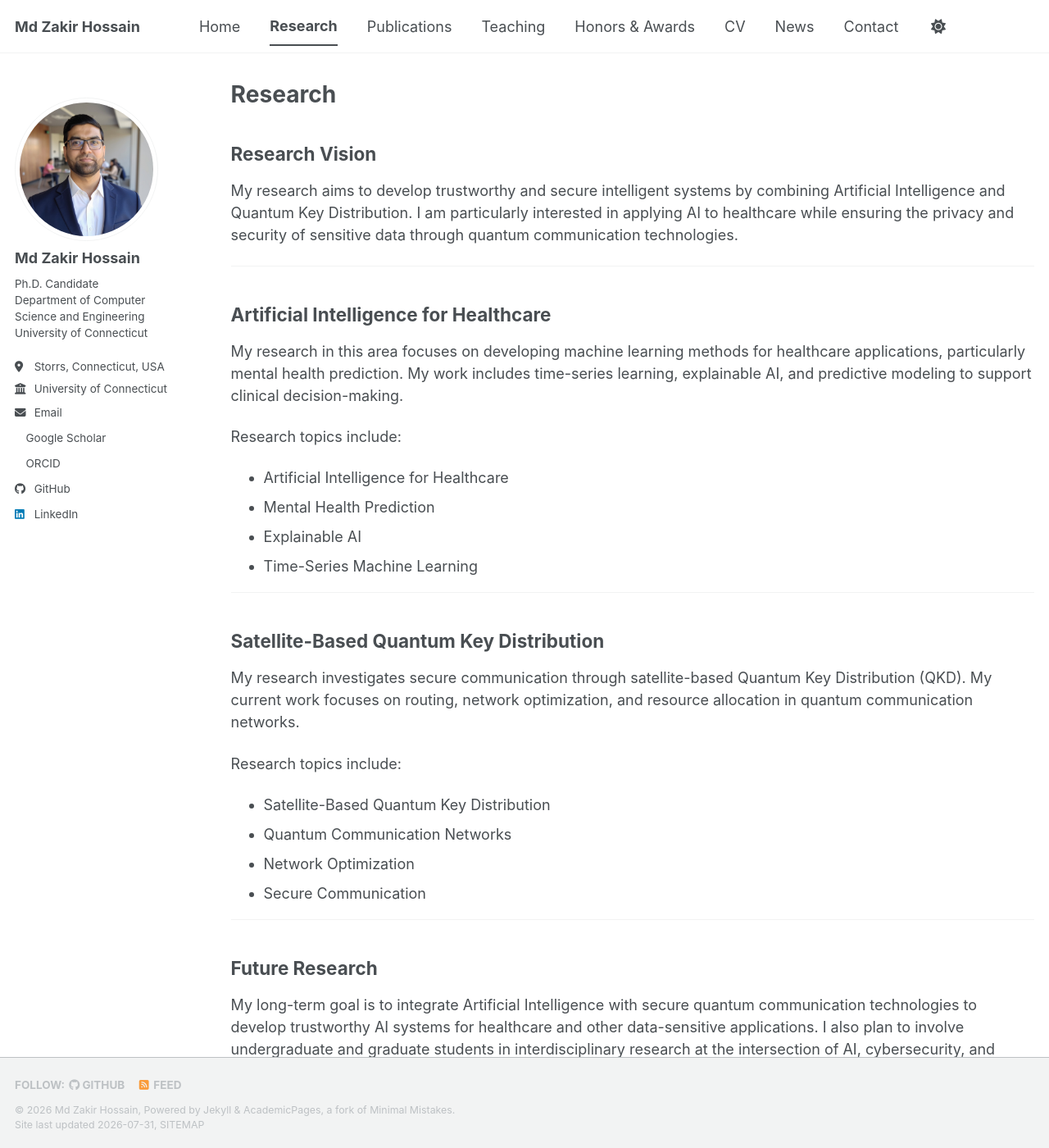
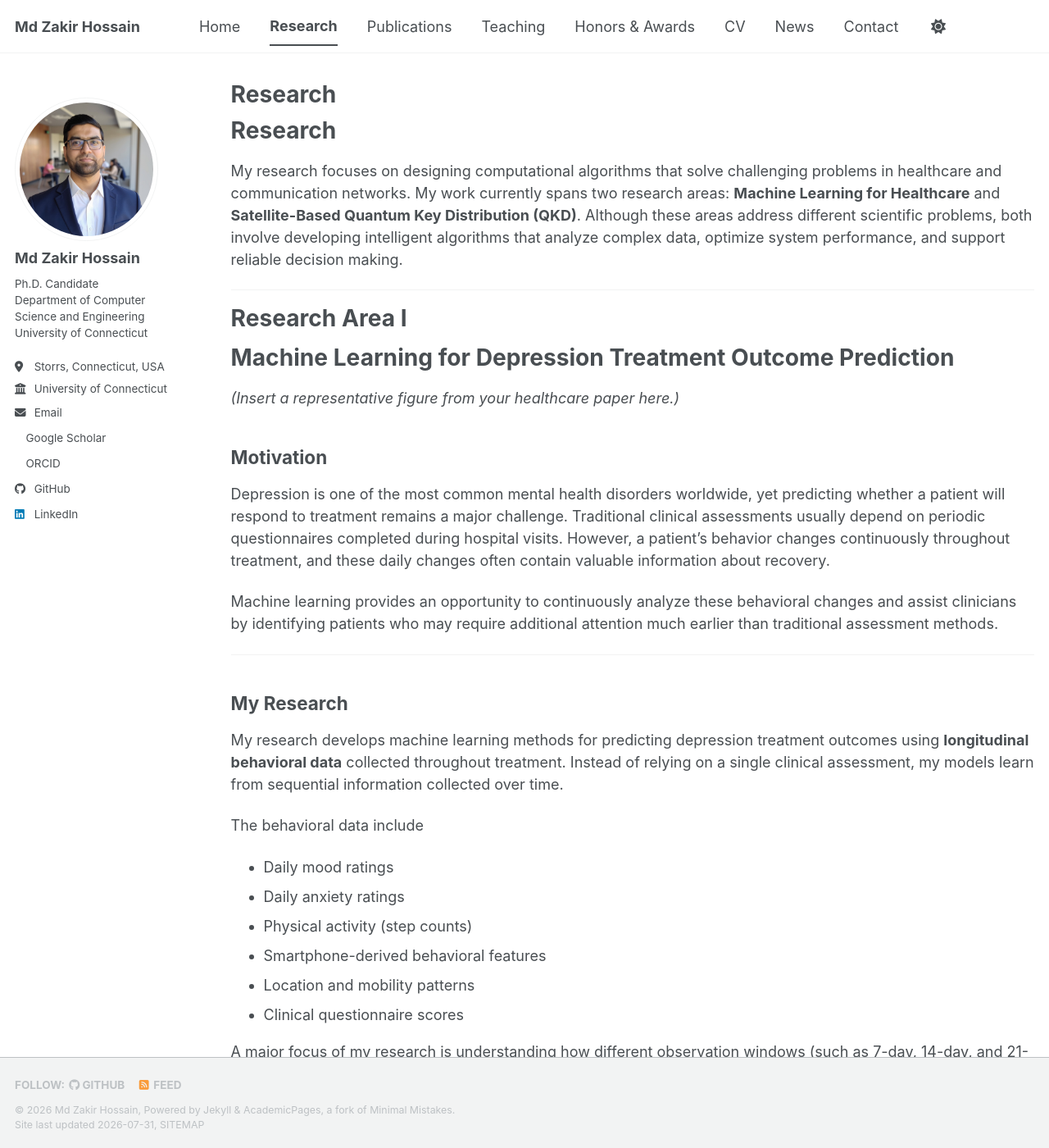
Before and after one commit to zakir-uconn/zakir-uconn.github.io, a Jekyll site: the page built from _pages/research.md, in a window 1280 px wide and 1400 px high. Shown: the whole window at 82% size. Built offline with Jekyll 4.4.1, drawn with Linux system fonts in a browser that asks for light colours; a style sheet for code colours, icons or effects is not loaded; some of the changed text lies outside the part shown.

Commit message:
Refactor research.md for clarity and structure
Revised research document to enhance clarity and structure. Updated sections on AI for healthcare and quantum key distribution, including motivation, current research topics, and future vision.

```diff
--- a/_pages/research.md
+++ b/_pages/research.md
@@ -5,38 +5,113 @@ permalink: /research/
 author_profile: true
 ---
 
-## Research Vision
+# Research
 
-My research aims to develop trustworthy and secure intelligent systems by combining Artificial Intelligence and Quantum Key Distribution. I am particularly interested in applying AI to healthcare while ensuring the privacy and security of sensitive data through quantum communication technologies.
+My research focuses on designing computational algorithms that solve challenging problems in healthcare and communication networks. My work currently spans two research areas: **Machine Learning for Healthcare** and **Satellite-Based Quantum Key Distribution (QKD)**. Although these areas address different scientific problems, both involve developing intelligent algorithms that analyze complex data, optimize system performance, and support reliable decision making.
 
 ---
 
-## Artificial Intelligence for Healthcare
+# Research Area I
 
-My research in this area focuses on developing machine learning methods for healthcare applications, particularly mental health prediction. My work includes time-series learning, explainable AI, and predictive modeling to support clinical decision-making.
+# Machine Learning for Depression Treatment Outcome Prediction
 
-Research topics include:
+*(Insert a representative figure from your healthcare paper here.)*
 
-- Artificial Intelligence for Healthcare
-- Mental Health Prediction
-- Explainable AI
-- Time-Series Machine Learning
+## Motivation
+
+Depression is one of the most common mental health disorders worldwide, yet predicting whether a patient will respond to treatment remains a major challenge. Traditional clinical assessments usually depend on periodic questionnaires completed during hospital visits. However, a patient's behavior changes continuously throughout treatment, and these daily changes often contain valuable information about recovery.
+
+Machine learning provides an opportunity to continuously analyze these behavioral changes and assist clinicians by identifying patients who may require additional attention much earlier than traditional assessment methods.
 
 ---
 
-## Satellite-Based Quantum Key Distribution
+## My Research
 
-My research investigates secure communication through satellite-based Quantum Key Distribution (QKD). My current work focuses on routing, network optimization, and resource allocation in quantum communication networks.
+My research develops machine learning methods for predicting depression treatment outcomes using **longitudinal behavioral data** collected throughout treatment. Instead of relying on a single clinical assessment, my models learn from sequential information collected over time.
 
-Research topics include:
+The behavioral data include
+
+- Daily mood ratings
+- Daily anxiety ratings
+- Physical activity (step counts)
+- Smartphone-derived behavioral features
+- Location and mobility patterns
+- Clinical questionnaire scores
+
+A major focus of my research is understanding how different observation windows (such as 7-day, 14-day, and 21-day behavioral sequences) influence prediction performance. I also investigate **Explainable Artificial Intelligence (XAI)** methods, including SHAP, to identify which behavioral patterns contribute most to model predictions and improve the interpretability of machine learning models for clinical decision support.
+
+---
+
+## Current Research Topics
+
+- Depression Treatment Outcome Prediction
+- Longitudinal Time-Series Machine Learning
+- Explainable Artificial Intelligence (SHAP)
+- Behavioral Health Analytics
+- Clinical Decision Support
+
+---
+
+## Selected Publications
+
+Please see the **Publications** page for papers related to this research area.
+
+---
+
+# Research Area II
+
+# Satellite-Based Quantum Key Distribution Networks
+
+*(Insert your satellite constellation figure here.)*
+
+## Motivation
+
+As quantum computers continue to advance, many widely used cryptographic techniques may become vulnerable to future attacks. Quantum Key Distribution (QKD) provides a fundamentally secure method for distributing cryptographic keys based on the principles of quantum mechanics.
+
+Satellite-based QKD extends secure communication across global distances where fiber-based QKD becomes impractical. However, efficiently distributing quantum keys over large satellite constellations introduces many computational challenges, including routing, scheduling, and resource allocation.
+
+---
+
+## My Research
+
+My research investigates algorithmic challenges in **Satellite-Based Quantum Key Distribution (QKD) networks**.
+
+My earlier work focused on **single-satellite QKD systems**, where quantum keys are generated between ground stations through individual satellites. This research examined efficient key generation and resource utilization under realistic satellite communication constraints.
+
+Building on this foundation, my current research studies **large-scale satellite constellations** for global quantum communication. I develop routing, scheduling, and optimization algorithms that determine how quantum keys should be distributed efficiently across dynamic satellite networks.
+
+More recently, my work has expanded to include **Inter-Satellite Links (ISLs)**, which allow quantum keys to be forwarded between satellites before reaching their destination ground stations. This significantly increases network flexibility and global coverage while introducing new optimization challenges in routing, scheduling, and resource allocation.
+
+Overall, my goal is to design scalable algorithms that improve the efficiency, fairness, and performance of future satellite-based quantum communication networks.
+
+---
+
+## Current Research Topics
 
 - Satellite-Based Quantum Key Distribution
 - Quantum Communication Networks
-- Network Optimization
-- Secure Communication
+- Satellite Constellation Optimization
+- Routing Algorithms
+- Scheduling Algorithms
+- Resource Allocation
+- Inter-Satellite Links (ISLs)
 
 ---
 
-## Future Research
+## Selected Publications
 
-My long-term goal is to integrate Artificial Intelligence with secure quantum communication technologies to develop trustworthy AI systems for healthcare and other data-sensitive applications. I also plan to involve undergraduate and graduate students in interdisciplinary research at the intersection of AI, cybersecurity, and quantum networking.
+Please see the **Publications** page for papers related to this research area.
+
+---
+
+# Future Research Vision
+
+My long-term research vision is to develop trustworthy and secure intelligent systems by combining advances in Artificial Intelligence and quantum communication technologies.
+
+As healthcare increasingly depends on AI-driven decision support, protecting sensitive patient information throughout data collection, transmission, and analysis will become increasingly important. I am interested in exploring how quantum-secure communication can strengthen privacy and security for future AI-enabled healthcare systems while continuing to advance research in both machine learning and quantum communication.
+
+---
+
+# Research Collaboration
+
+I welcome collaborations with researchers, students, and industry partners interested in Machine Learning, Artificial Intelligence for Healthcare, Quantum Communication, Network Optimization, and Satellite-Based Quantum Key Distribution.
```
